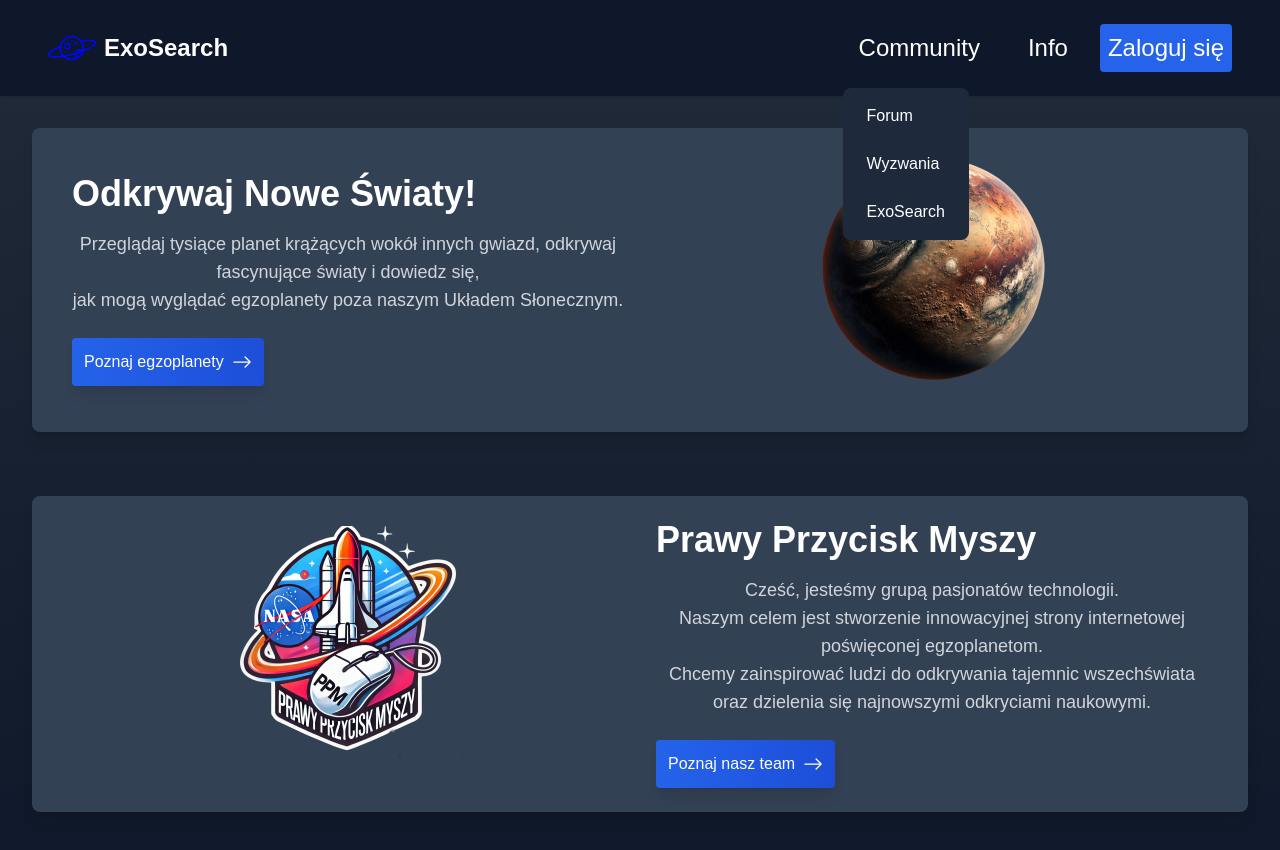
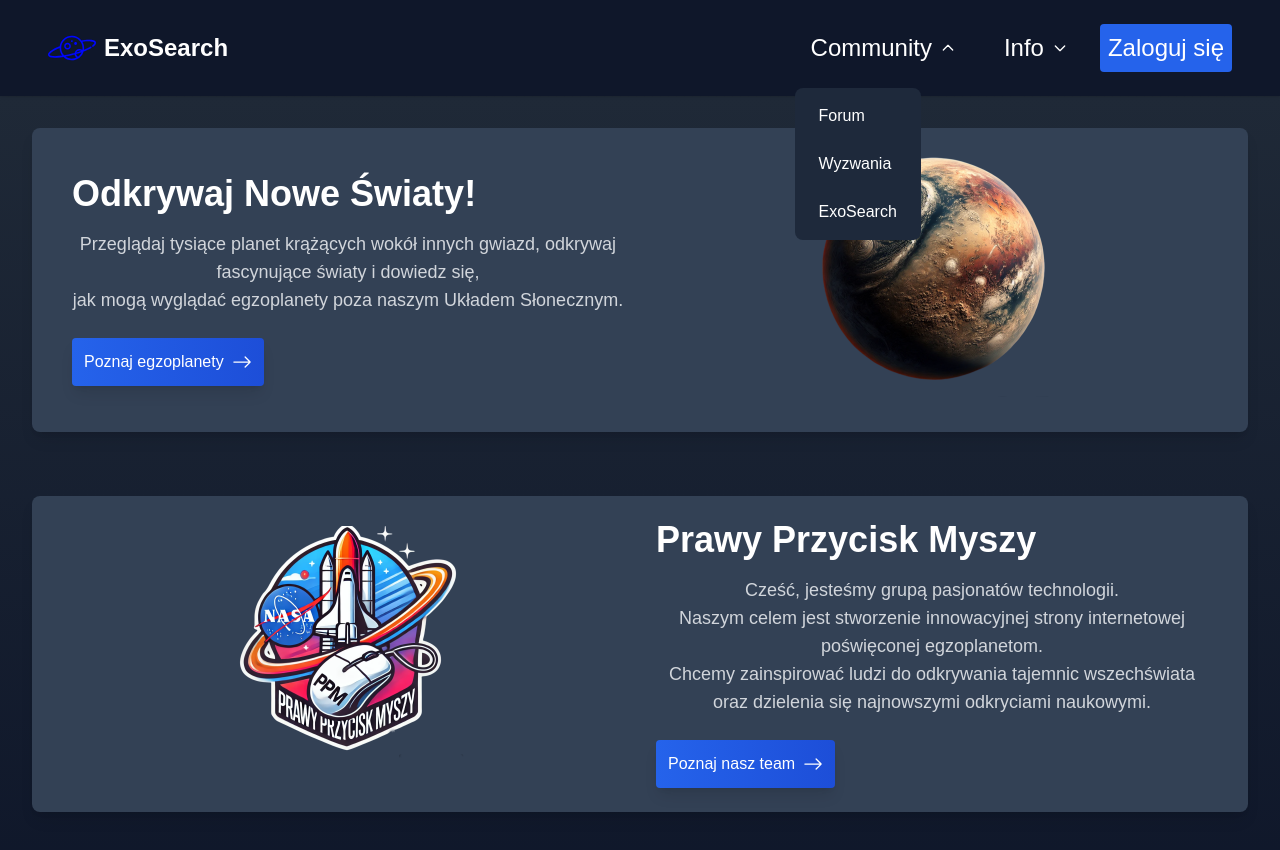
Before and after one commit to Andrz3jj/front-end-hackathon, a React (Vite) app in the folder landing-page/: page / in a window 1280 px wide. Both pictures are taken after a click on the button "Community". Shown: the top 850 px of the page. Built offline with nearby package versions, Linux system fonts and the light colour scheme.

Commit message:
add animate to drop down menu

```diff
--- a/landing-page/src/components/Navbar.tsx
+++ b/landing-page/src/components/Navbar.tsx
@@ -67,13 +67,16 @@ const Navbar = () => {
                 <div className={`flex flex-col md:flex-row md:space-x-4 transition-all duration-500 ease-in-out ${isOpen ? 'max-h-64' : 'max-h-0'} overflow-hidden md:overflow-visible md:max-h-none`}>
                     <div className="relative">
                         <button
-                            className="text-2xl m-2 hover:bg-slate-950 rounded p-2 transition active:shadow-xl focus:outline-none"
+                            className="text-2xl m-2 hover:bg-slate-950 rounded p-2 transition active:shadow-xl focus:outline-none flex items-center"
                             onClick={toggleDropdown}
                         >
                             Community
+                            <svg className={`w-4 h-4 ml-2 transition-transform transform ${isDropdownOpen ? 'rotate-180' : 'rotate-0'}`} fill="none" stroke="currentColor" viewBox="0 0 24 24">
+                                <path strokeLinecap="round" strokeLinejoin="round" strokeWidth="2" d="M19 9l-7 7-7-7" />
+                            </svg>
                         </button>
                         {isDropdownOpen && (
-                            <div className="absolute bg-slate-800 rounded-lg mt-2 p-2 space-y-2 z-50">
+                            <div className="absolute bg-slate-800 rounded-lg mt-2 p-2 space-y-2 z-50 transition-all transform scale-y-100 opacity-100 origin-top duration-300">
                                 <Link className="block px-4 py-2 text-white hover:bg-slate-700 rounded" to="/forum">
                                     Forum
                                 </Link>
@@ -89,13 +92,16 @@ const Navbar = () => {
 
                     <div className="relative">
                         <button
-                            className="text-2xl m-2 hover:bg-slate-950 rounded p-2 transition active:shadow-xl focus:outline-none"
+                            className="text-2xl m-2 hover:bg-slate-950 rounded p-2 transition active:shadow-xl focus:outline-none flex items-center"
                             onClick={toggleInfoDropdown}
                         >
                             Info
+                            <svg className={`w-4 h-4 ml-2 transition-transform transform ${isInfoDropdownOpen ? 'rotate-180' : 'rotate-0'}`} fill="none" stroke="currentColor" viewBox="0 0 24 24">
+                                <path strokeLinecap="round" strokeLinejoin="round" strokeWidth="2" d="M19 9l-7 7-7-7" />
+                            </svg>
                         </button>
                         {isInfoDropdownOpen && (
-                            <div className="absolute bg-slate-800 rounded-lg mt-2 p-2 space-y-2 z-50">
+                            <div className="absolute bg-slate-800 rounded-lg mt-2 p-2 space-y-2 z-50 transition-all transform scale-y-100 opacity-100 origin-top duration-300">
                                 <Link className="block px-4 py-2 text-white hover:bg-slate-700 rounded" to="/aboutUs">
                                     O nas
                                 </Link>
```
